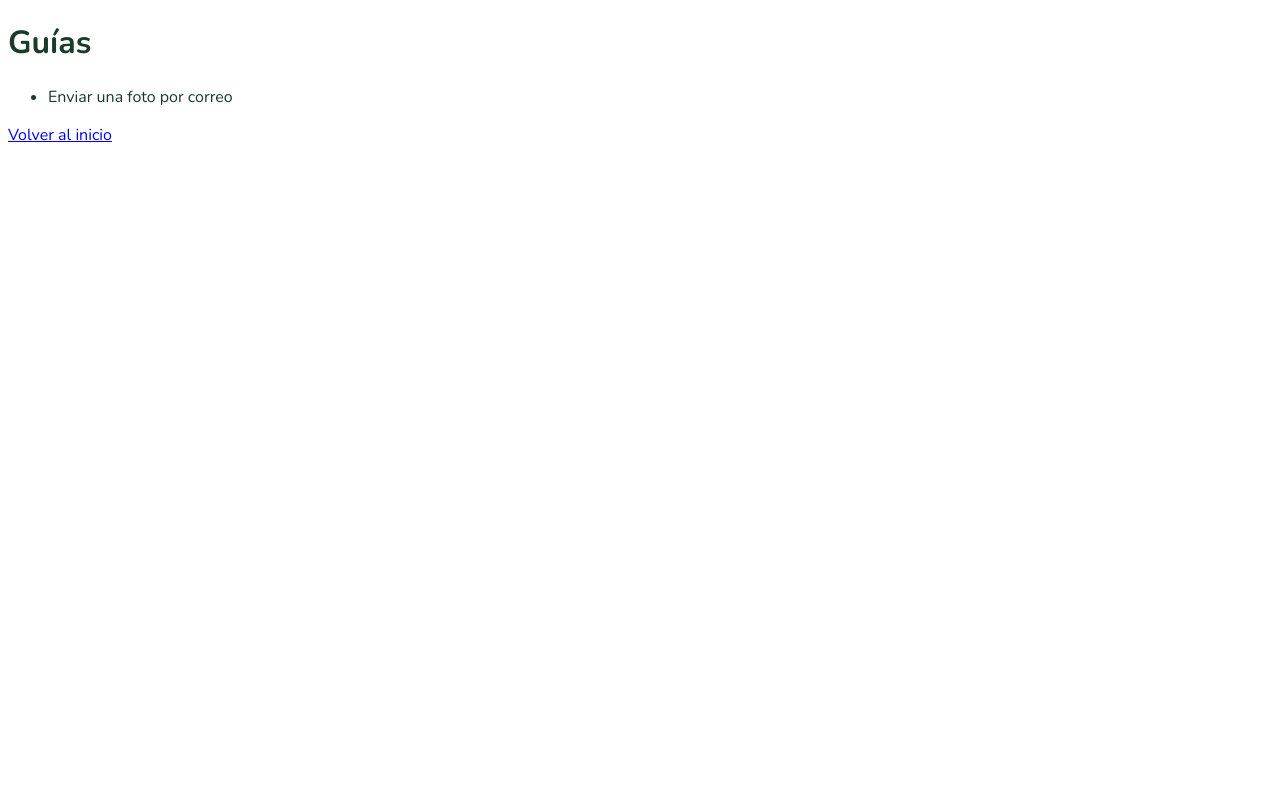
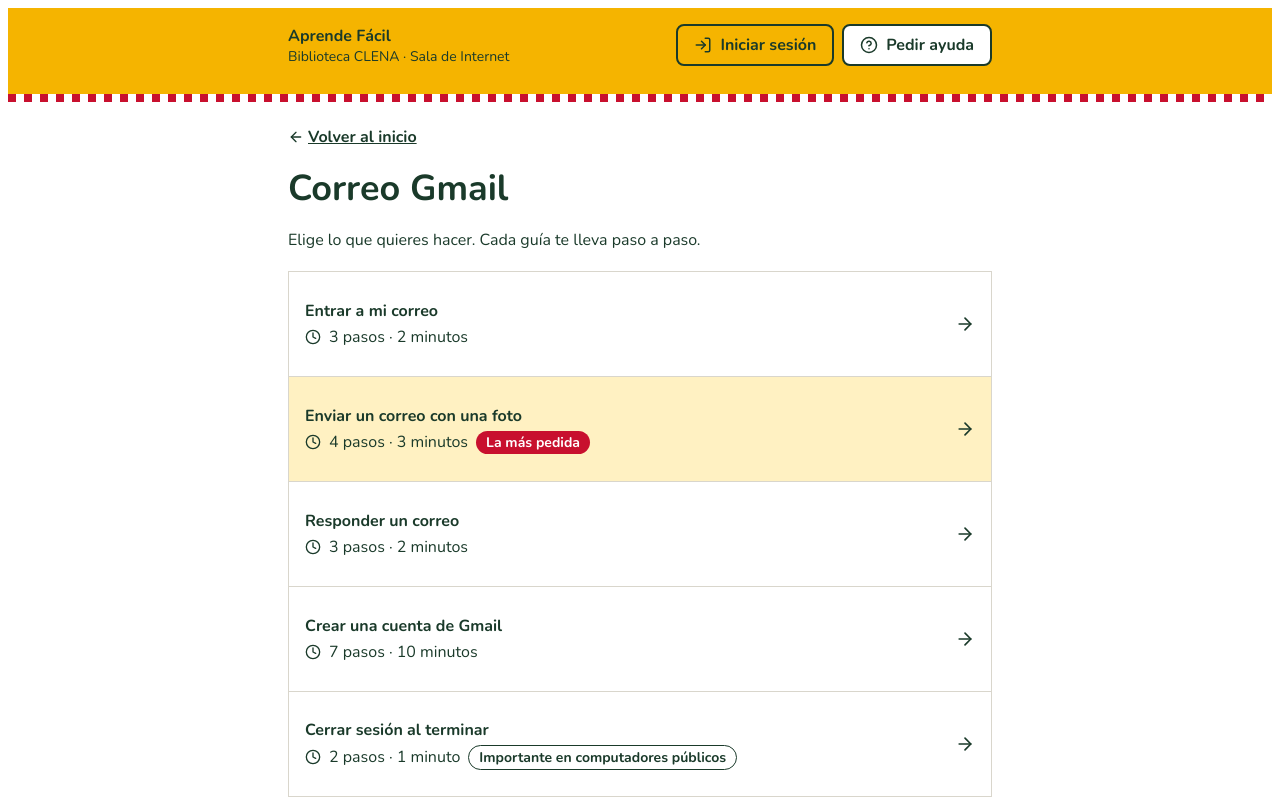
Before and after one commit to JoseD2021/PlataformaAutoaprendizaje, a React (Vite) app in the folder frontend/: page /categorias/correo in a window 1280 px wide. Built offline with nearby package versions, Linux system fonts and the light colour scheme.

Commit message:
feat: pagina de guias por tema segun prototipo

```diff
--- a/frontend/src/app/container.ts
+++ b/frontend/src/app/container.ts
@@ -1,10 +1,12 @@
 import { GuiasMockRepository } from '../features/guias/infrastructure/guias-mock-repository'
 import { ListarCategorias } from '../features/guias/application/listar-categorias'
 import { ListarGuiasPorCategoria } from '../features/guias/application/listar-guias-por-categoria'
+import { ObtenerCategoria } from '../features/guias/application/obtener-categoria'
 
 const repo = new GuiasMockRepository() // luego: condicional con VITE_USE_MOCK
 
 export const container = {
   listarCategorias: new ListarCategorias(repo),
   listarGuiasPorCategoria: new ListarGuiasPorCategoria(repo),
+  obtenerCategoria: new ObtenerCategoria(repo),
 }
--- /dev/null
+++ b/frontend/src/features/guias/application/obtener-categoria.ts
@@ -0,0 +1,13 @@
+import type { GuiasRepository } from '../domain/guias-repository'
+
+export class ObtenerCategoria {
+  private readonly repo: GuiasRepository
+
+  constructor(repo: GuiasRepository) {
+    this.repo = repo
+  }
+
+  execute(id: string) {
+    return this.repo.obtenerCategoria(id)
+  }
+}
--- a/frontend/src/features/guias/domain/entities.ts
+++ b/frontend/src/features/guias/domain/entities.ts
@@ -10,4 +10,8 @@ export interface GuiaResumen {
   id: string
   titulo: string
   categoriaId: string
+  totalPasos: number
+  minutosEstimados: number
+  esMasPedida: boolean
+  etiqueta?: string   // ej. "Importante en computadores públicos"
 }
--- a/frontend/src/features/guias/domain/guias-repository.ts
+++ b/frontend/src/features/guias/domain/guias-repository.ts
@@ -3,4 +3,5 @@ import type { Categoria, GuiaResumen } from './entities'
 export interface GuiasRepository {
   listarCategorias(): Promise<Categoria[]>
   listarGuiasPorCategoria(categoriaId: string): Promise<GuiaResumen[]>
+  obtenerCategoria(id: string): Promise<Categoria | null>
 }
--- a/frontend/src/features/guias/infrastructure/guias-mock-repository.ts
+++ b/frontend/src/features/guias/infrastructure/guias-mock-repository.ts
@@ -15,8 +15,17 @@ const categorias: Categoria[] = [
 ]
 
 const guias: GuiaResumen[] = [
-  { id: 'enviar-foto', titulo: 'Enviar una foto por correo', categoriaId: 'correo' },
-  { id: 'imprimir', titulo: 'Imprimir un documento', categoriaId: 'documentos' },
+  { id: 'entrar-correo', titulo: 'Entrar a mi correo', categoriaId: 'correo',
+    totalPasos: 3, minutosEstimados: 2, esMasPedida: false },
+  { id: 'enviar-correo-foto', titulo: 'Enviar un correo con una foto', categoriaId: 'correo',
+    totalPasos: 4, minutosEstimados: 3, esMasPedida: true },
+  { id: 'responder-correo', titulo: 'Responder un correo', categoriaId: 'correo',
+    totalPasos: 3, minutosEstimados: 2, esMasPedida: false },
+  { id: 'crear-cuenta-gmail', titulo: 'Crear una cuenta de Gmail', categoriaId: 'correo',
+    totalPasos: 7, minutosEstimados: 10, esMasPedida: false },
+  { id: 'cerrar-sesion', titulo: 'Cerrar sesión al terminar', categoriaId: 'correo',
+    totalPasos: 2, minutosEstimados: 1, esMasPedida: false,
+    etiqueta: 'Importante en computadores públicos' },
 ]
 
 export class GuiasMockRepository implements GuiasRepository {
@@ -24,4 +33,7 @@ export class GuiasMockRepository implements GuiasRepository {
   async listarGuiasPorCategoria(categoriaId: string) {
     return guias.filter((g) => g.categoriaId === categoriaId)
   }
+  async obtenerCategoria(id: string) {
+  return categorias.find((c) => c.id === id) ?? null
 }
+}
--- /dev/null
+++ b/frontend/src/features/guias/presentation/components/GuiaItem.tsx
@@ -0,0 +1,21 @@
+import { ArrowRight, Clock } from 'lucide-react'
+import type { GuiaResumen } from '../../domain/entities'
+
+const plural = (n: number, uno: string, varios: string) => `${n} ${n === 1 ? uno : varios}`
+
+export function GuiaItem({ guia }: { guia: GuiaResumen }) {
+  return (
+    <div className={`guia-item${guia.esMasPedida ? ' guia-item--destacada' : ''}`}>
+      <div className="guia-item__texto">
+        <strong>{guia.titulo}</strong>
+        <span className="guia-item__meta">
+          <Clock aria-hidden size={16} />
+          {plural(guia.totalPasos, 'paso', 'pasos')} · {plural(guia.minutosEstimados, 'minuto', 'minutos')}
+          {guia.esMasPedida && <span className="chip chip--rojo">La más pedida</span>}
+          {guia.etiqueta && <span className="chip chip--contorno">{guia.etiqueta}</span>}
+        </span>
+      </div>
+      <ArrowRight aria-hidden size={20} />
+    </div>
+  )
+}
--- /dev/null
+++ b/frontend/src/features/guias/presentation/hooks/useCategoria.ts
@@ -0,0 +1,9 @@
+import { useQuery } from '@tanstack/react-query'
+import { container } from '../../../../app/container'
+
+export function useCategoria(id: string) {
+  return useQuery({
+    queryKey: ['categoria', id],
+    queryFn: () => container.obtenerCategoria.execute(id),
+  })
+}
--- a/frontend/src/features/guias/presentation/pages/GuiasDeCategoriaPage.tsx
+++ b/frontend/src/features/guias/presentation/pages/GuiasDeCategoriaPage.tsx
@@ -1,26 +1,42 @@
 import { Link, useParams } from 'react-router-dom'
+import { ArrowLeft } from 'lucide-react'
+import { PageLayout } from '../../../../shared/components/PageLayout'
+import { useCategoria } from '../hooks/useCategoria'
 import { useGuiasPorCategoria } from '../hooks/useGuiasPorCategoria'
+import { GuiaItem } from '../components/GuiaItem'
 
 export function GuiasDeCategoriaPage() {
   const { id = '' } = useParams()
-  const { data, isLoading, isError } = useGuiasPorCategoria(id)
+  const categoria = useCategoria(id)
+  const guias = useGuiasPorCategoria(id)
 
-  if (isLoading) return <p role="status">Cargando guías…</p>
-  if (isError || !data) return <p role="alert">No pudimos cargar las guías. Pida ayuda a un monitor.</p>
+  const contenido = () => {
+    if (categoria.isLoading || guias.isLoading) return <p role="status">Cargando guías…</p>
+    if (categoria.isError || guias.isError)
+      return <p role="alert">No pudimos cargar las guías. Pide ayuda a un monitor.</p>
+    if (!categoria.data) return <p role="alert">Ese tema no existe.</p>
+
+    return (
+      <>
+        <h1>{categoria.data.nombre}</h1>
+        <p>Elige lo que quieres hacer. Cada guía te lleva paso a paso.</p>
+        {guias.data && guias.data.length > 0 ? (
+          <ul className="guias-lista">
+            {guias.data.map((g) => <li key={g.id}><GuiaItem guia={g} /></li>)}
+          </ul>
+        ) : (
+          <p>Todavía no hay guías en este tema.</p>
+        )}
+      </>
+    )
+  }
 
   return (
-    <main id="contenido">
-      <h1>Guías</h1>
-      {data.length === 0 ? (
-        <p>Todavía no hay guías en este tema.</p>
-      ) : (
-        <ul>
-          {data.map((g) => (
-            <li key={g.id}>{g.titulo}</li>
-          ))}
-        </ul>
-      )}
-      <Link to="/">Volver al inicio</Link>
-    </main>
+    <PageLayout>
+      <Link to="/" className="volver">
+        <ArrowLeft aria-hidden size={16} /> Volver al inicio
+      </Link>
+      {contenido()}
+    </PageLayout>
   )
 }
--- a/frontend/src/shared/styles/global.css
+++ b/frontend/src/shared/styles/global.css
@@ -65,3 +65,20 @@ body { font-family: var(--font); color: var(--color-verde); }
   color: inherit; text-decoration: none; }
 .tema-item:hover { background: #fff7d6; }
 .tema-item__texto { flex: 1; display: flex; flex-direction: column; }
+
+.volver { display: inline-flex; align-items: center; gap: .25rem; margin: 1.5rem 0 1rem;
+  color: var(--color-verde); font-weight: 700; font-size: 1rem; }
+.contenedor h1 { font-size: clamp(1.75rem, 5vw, 2.25rem); margin: 0 0 .5rem; }
+
+.guias-lista { list-style: none; margin: 1.25rem 0 0; padding: 0;
+  border: 1px solid var(--color-borde); border-radius: var(--radius); overflow: hidden; }
+.guias-lista li + li { border-top: 1px solid var(--color-borde); }
+
+.guia-item { display: flex; align-items: center; gap: 1rem; padding: 1rem; min-height: 4.5rem; }
+.guia-item--destacada { background: #fff1c2; }
+.guia-item__texto { flex: 1; display: flex; flex-direction: column; gap: .25rem; }
+.guia-item__meta { display: flex; align-items: center; flex-wrap: wrap; gap: .5rem; font-size: 1rem; }
+
+.chip { font-size: .875rem; font-weight: 700; padding: .125rem .625rem; border-radius: 999px; }
+.chip--rojo { background: var(--color-rojo); color: #fff; }
+.chip--contorno { border: 1.5px solid var(--color-verde); background: #fff; }
```
